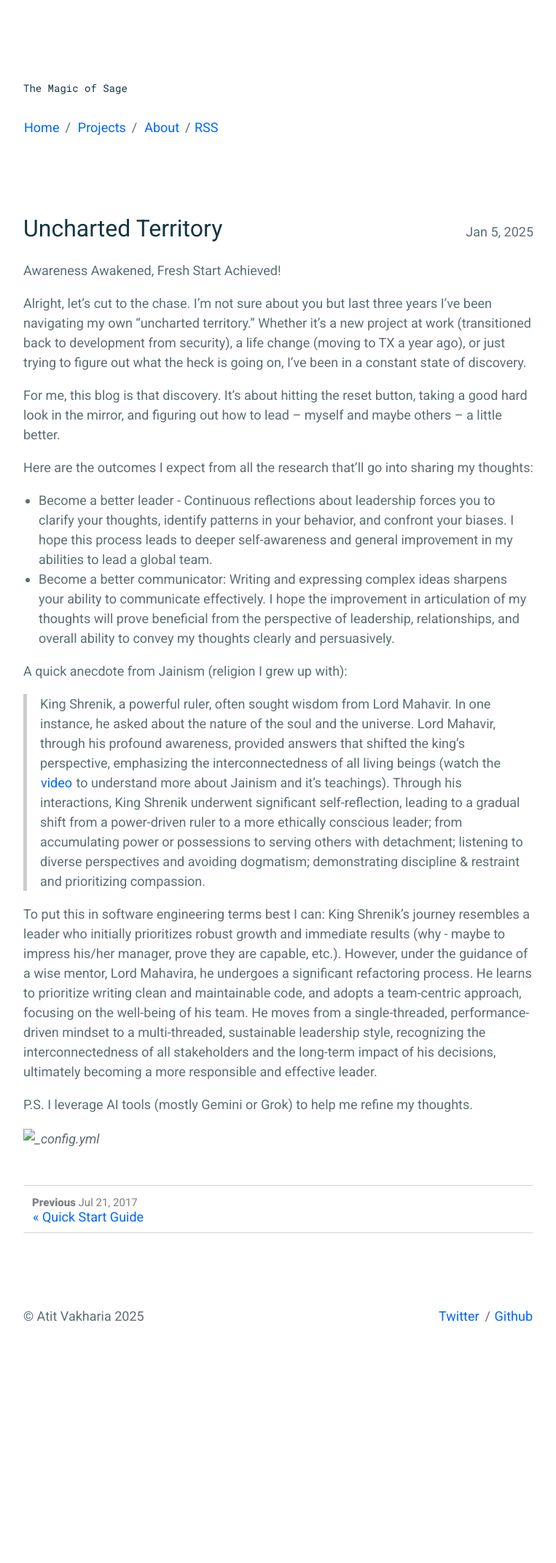
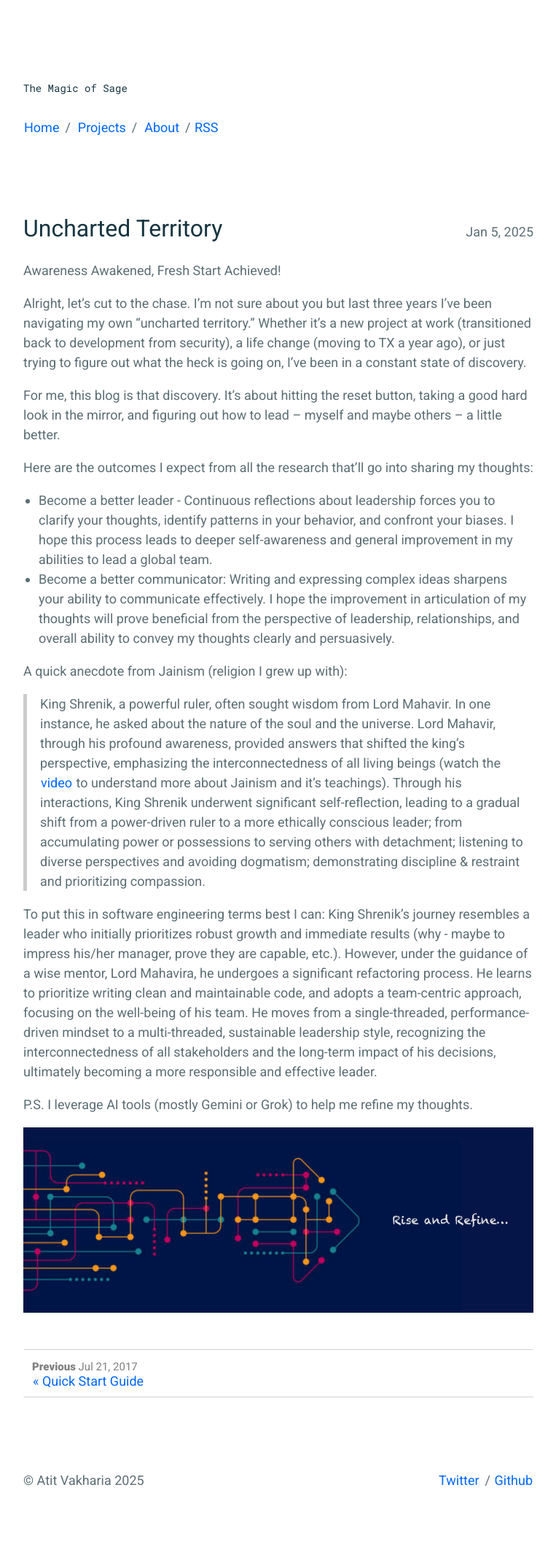
Before and after one commit to mkchoi212/paper-jekyll-theme, a Jekyll site: the page built from _posts/2025-1-5-Uncharted-Territory.md, in a window 1280 px wide. Shown: the whole page at 73% size, without its empty margins (258-1021 px from the left). Built offline with Jekyll 4.4.1, drawn with Linux system fonts in a browser that asks for light colours; before the commit the page ends 1917 px from its top, so only the background shows below that.

Commit message:
Update 2025-1-5-Uncharted-Territory.md

```diff
--- a/_posts/2025-1-5-Uncharted-Territory.md
+++ b/_posts/2025-1-5-Uncharted-Territory.md
@@ -20,4 +20,4 @@ To put this in software engineering terms best I can: King Shrenik's journey res
 
 P.S. I leverage AI tools (mostly Gemini or Grok) to help me refine my thoughts.
 
-![_config.yml]({{ site.baseurl }}/images/uncharted_territory.png)
+![_config.yml]({{ site.baseurl }}/assets/uncharted_territory.png)
```
